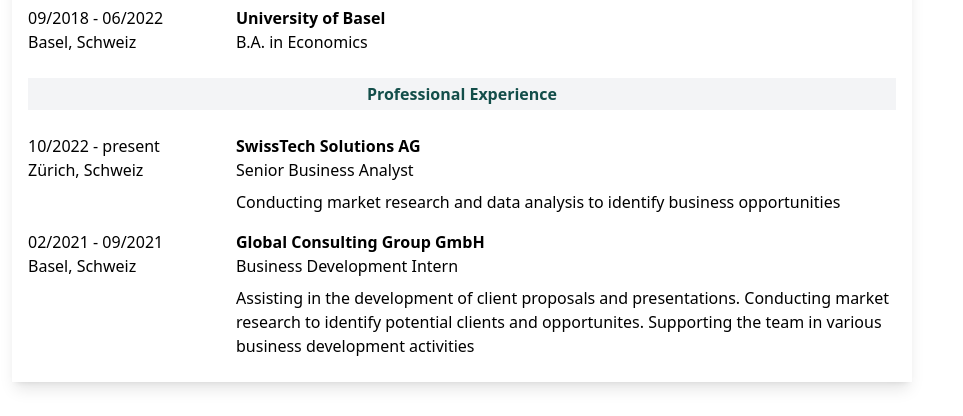
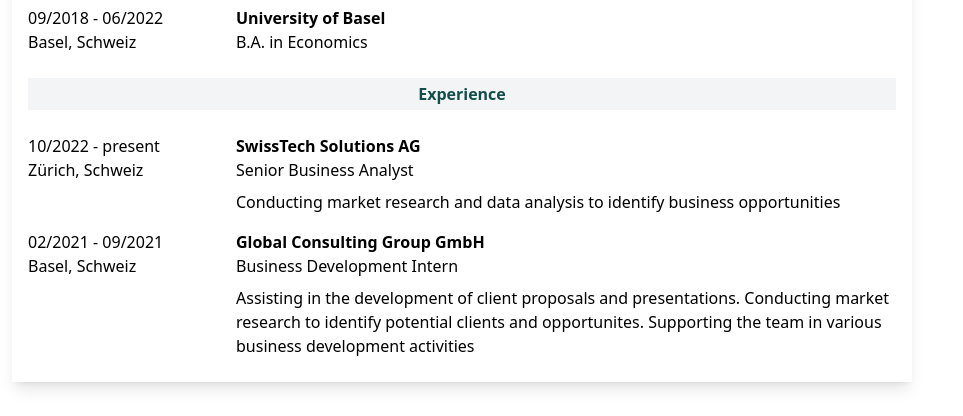
Before and after one commit to IsiNavarro/odin-CV-app, a React (Vite) app: page / in a window 1280 px wide. Shown: the part 307-723 px from the top of the page, without its empty margins (0-963 px from the left). Built offline with nearby package versions, Linux system fonts and the light colour scheme.

Commit message:
Create Education and Experience components

```diff
--- a/src/components/CVDisplay.jsx
+++ b/src/components/CVDisplay.jsx
@@ -1,6 +1,7 @@
 import React from 'react';
 import { HiMail, HiPhone, HiLocationMarker } from 'react-icons/hi';
 
+function CVDisplay({ data }) {
   function EducationItem({ item }) {
     const { degree, schoolName, location, startDate, endDate } = item;
     return (
@@ -41,8 +42,32 @@
       </div>
     );
   }
-
-function CVDisplay({ data }) {
+  function Education() {
+    if (!education.length > 0) return;
+    return (
+      <div className="w-full flex flex-col py-2 gap-4">
+        {education.length > 0 ? (
+          <h3 className="py-1 mb-2  bg-gray-100 text-teal-900 font-bold text-center">
+            Education
+          </h3>
+        ) : null}
+        {education}
+      </div>
+    );
+  }
+  function Experience() {
+    if (!experience.length > 0) return;
+    return (
+      <div className="w-full flex flex-col py-2 gap-4">
+        {experience.length > 0 ? (
+          <h3 className="py-1 mb-2  bg-gray-100 text-teal-900 font-bold text-center">
+            Experience
+          </h3>
+        ) : null}
+        {experience}
+      </div>
+    );
+  }
   const education = data.sections.educations.map((education) => (
     <EducationItem key={education.id} item={education} />
   ));
@@ -72,18 +97,8 @@
         </div>
       </div>
       <div className="flex flex-col gap-2 items-center p-4 pt-8 bg-white">
-        <div className="w-full flex flex-col py-2 gap-4">
-          <h3 className="py-1 mb-2  bg-gray-100 text-teal-900 font-bold text-center">
-            Education
-          </h3>
-          {education}
-        </div>
-        <div className="w-full flex flex-col py-2 gap-4">
-          <h3 className="py-1 mb-2  bg-gray-100 text-teal-900 font-bold text-center">
-            Professional Experience
-          </h3>
-          {experience}
-        </div>
+        <Education />
+        <Experience />
       </div>
     </div>
   );
```
Lines whose indentation alone changed are shown as unchanged.
